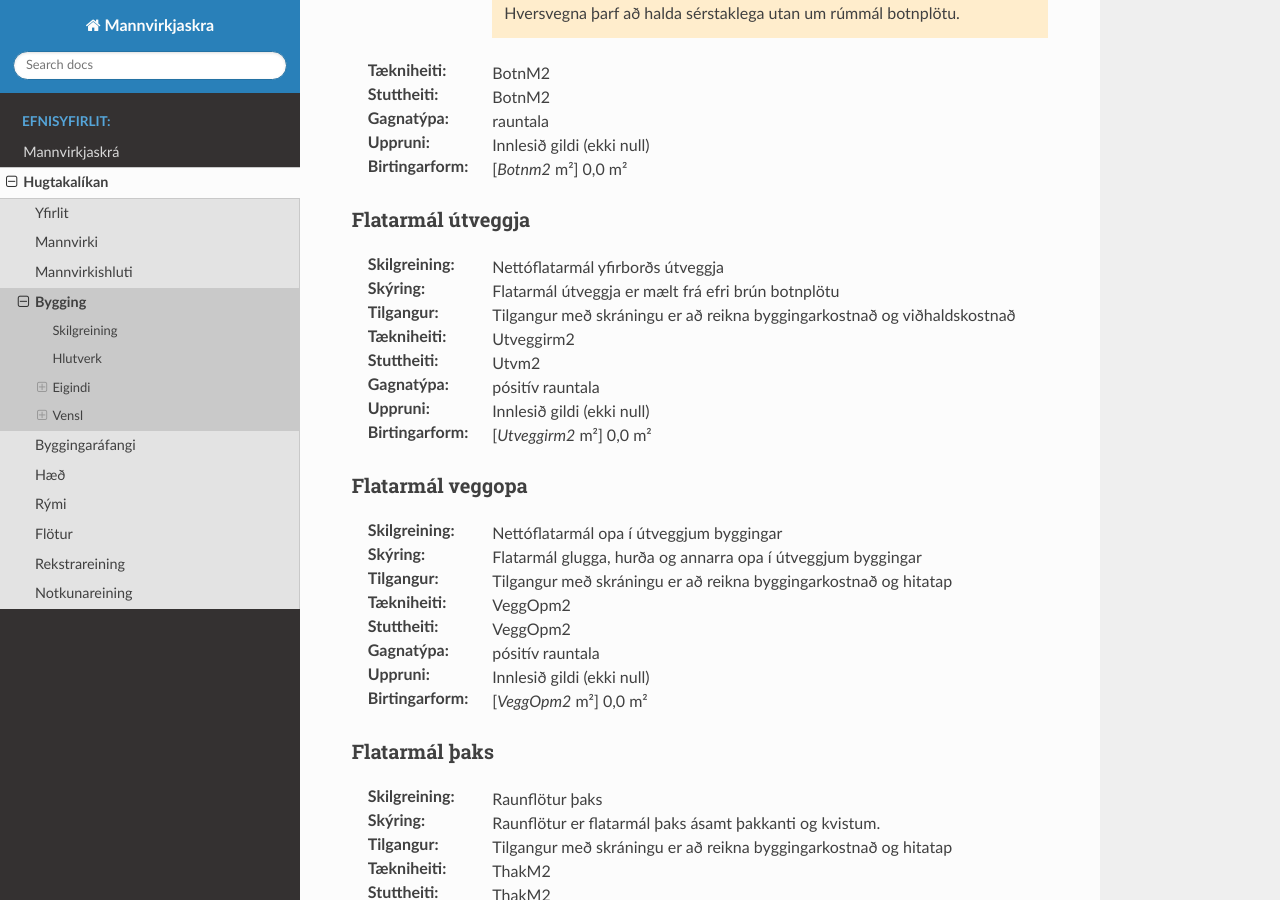
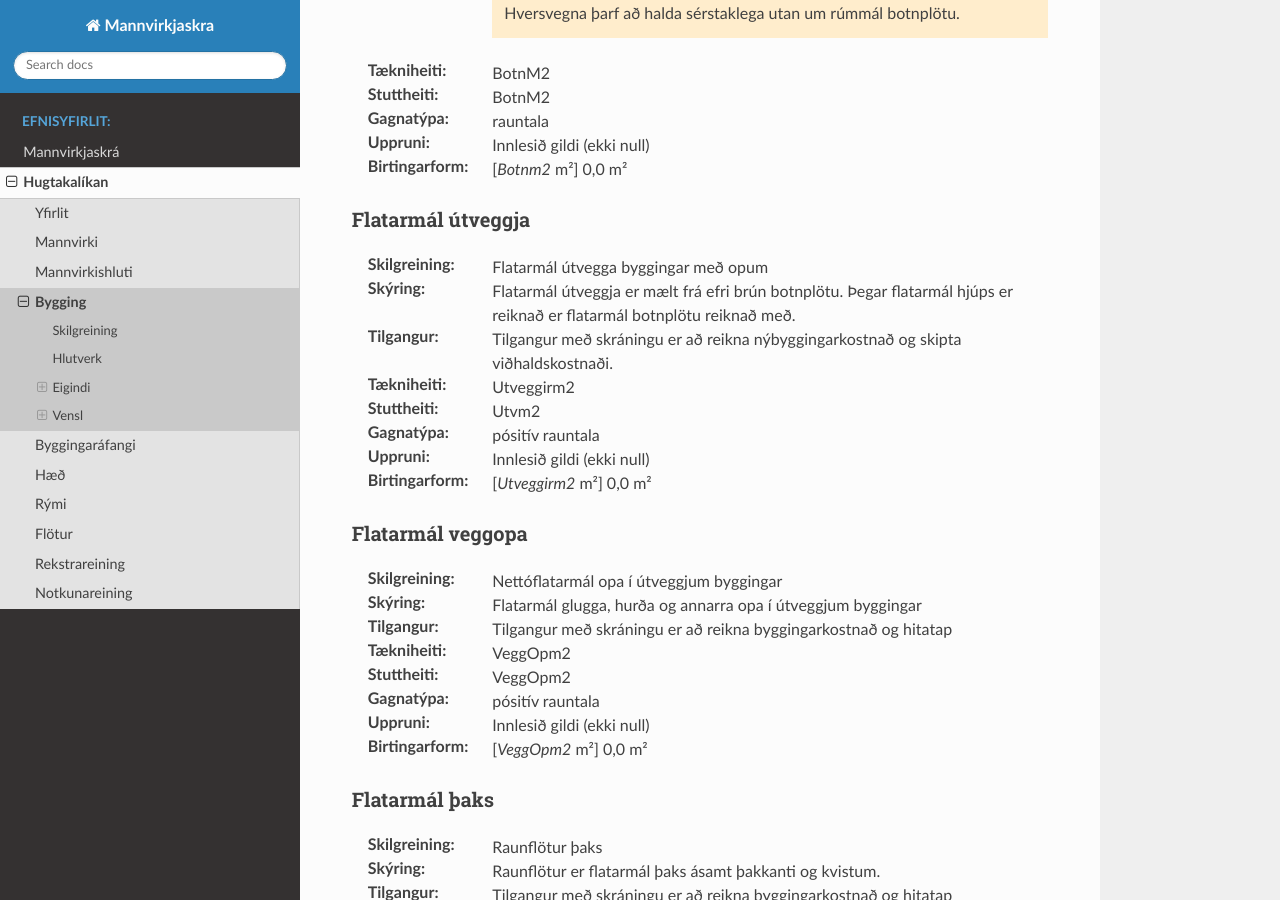
Before and after one commit to hthl/Mannvirkjaskra, a Sphinx documentation site: the page built from source/bygging.rst, in a window 1280 px wide and 900 px high, scrolled down 1696 px. Built offline with Sphinx 7.4.7 and the Read the Docs theme 2.0.0, drawn with Linux system fonts in a browser that asks for light colours.

Commit message:
Skilgreining á flatarmáli útveggja uppfærð

```diff
--- a/source/bygging.rst
+++ b/source/bygging.rst
@@ -130,13 +130,14 @@ Flatarmál útveggja
 ~~~~~~~~~~~~~~~~~~
 
 :Skilgreining:
- Nettóflatarmál yfirborðs útveggja
+ Flatarmál útvegga byggingar með opum
 
 :Skýring:
-   Flatarmál útveggja er mælt frá efri brún botnplötu
+  Flatarmál útveggja er mælt frá efri brún botnplötu.
+  Þegar flatarmál hjúps er reiknað er flatarmál botnplötu reiknað með.
 
 :Tilgangur:
-  Tilgangur með skráningu er að reikna byggingarkostnað og viðhaldskostnað
+  Tilgangur með skráningu er að reikna nýbyggingarkostnað og skipta viðhaldskostnaði.
 
 :Tækniheiti:
  Utveggirm2
```
